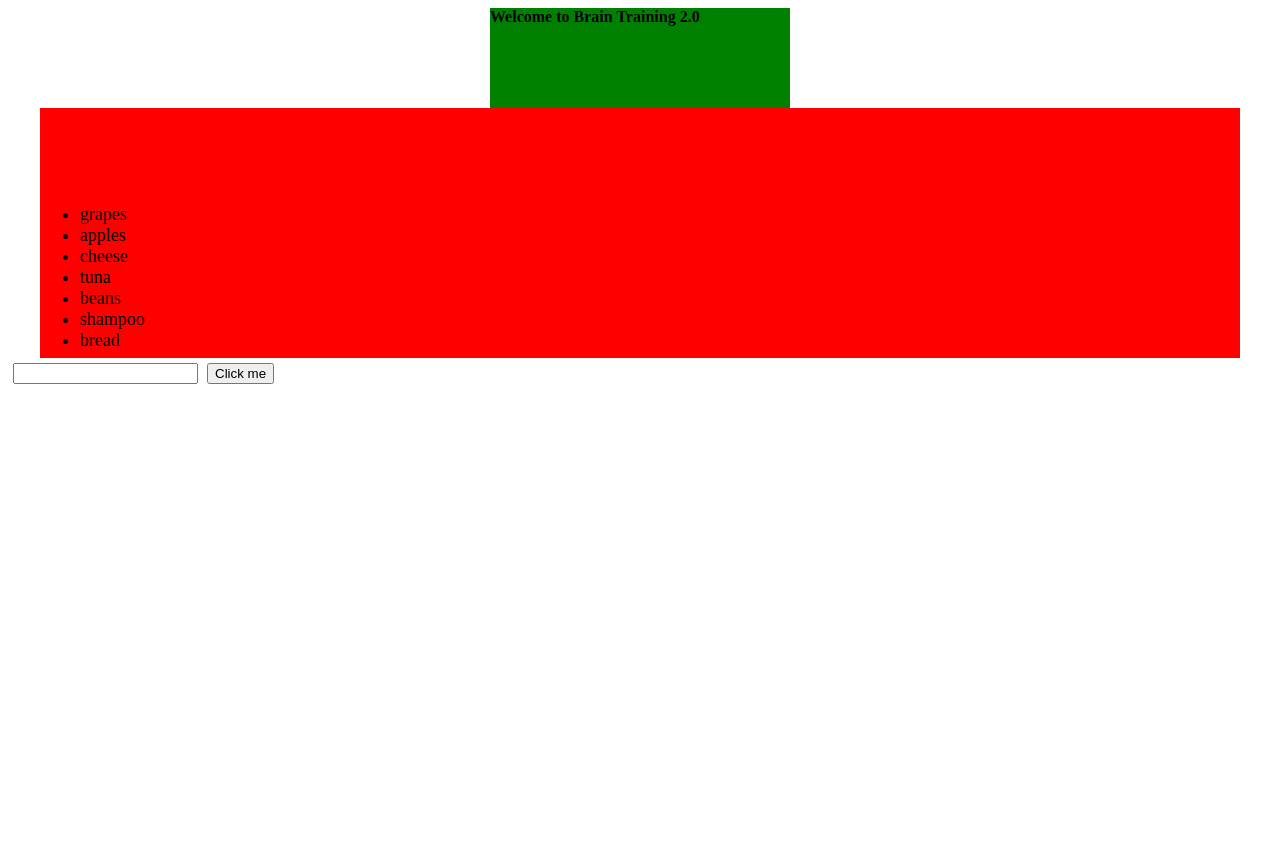
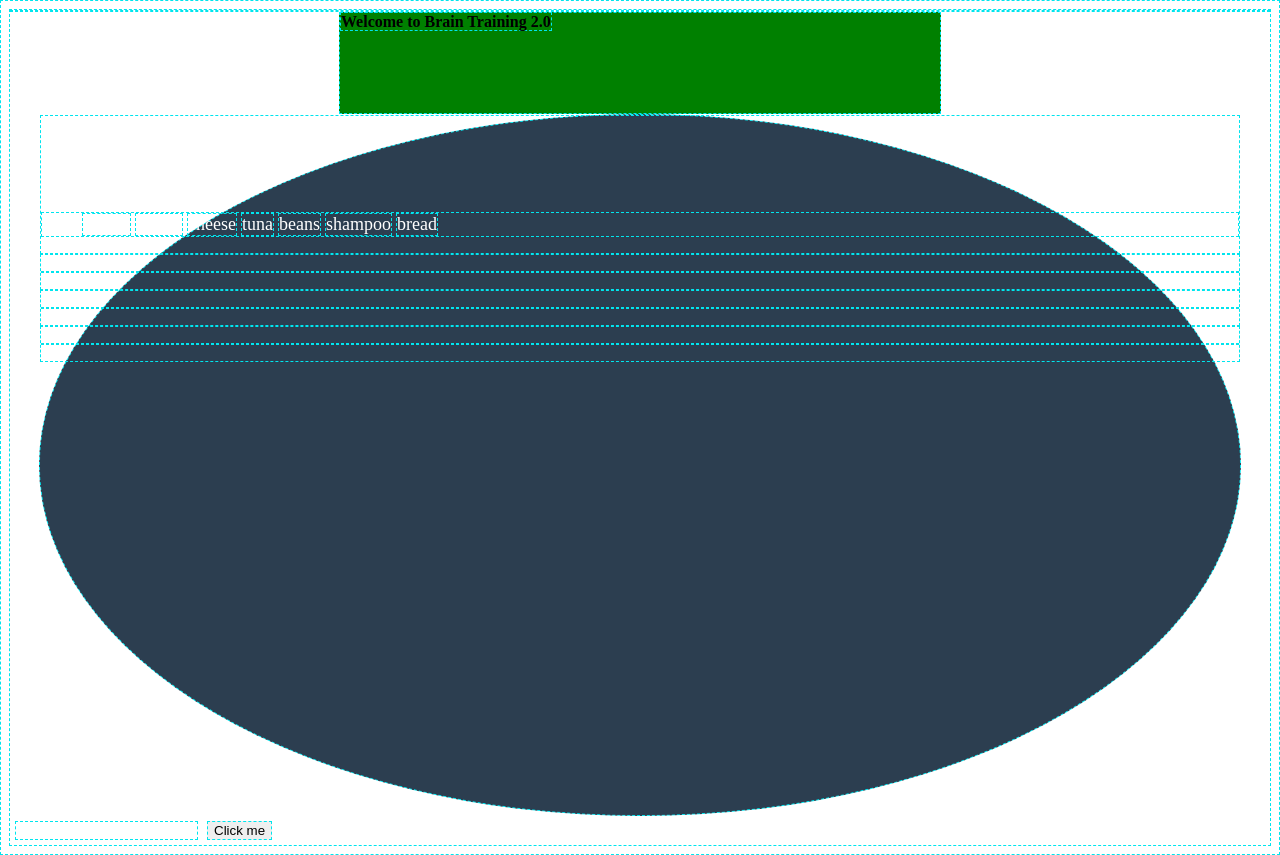
Before and after one commit to sophiedick/projectOne, a plain HTML site: page index.html in a window 1280 px wide. Before the commit the page ends 800 px from the top, so only its background shows below. Drawn offline with nearby package versions, Linux system fonts and the light colour scheme.

Commit message:
End of sunday work

```diff
--- a/css/index.css
+++ b/css/index.css
@@ -1,17 +1,20 @@
-
+*{
+  border: 1px dashed #00E5EE;
+}
 
 div#gameContainer {
 	width: 1200px;
-	height:250px;
-	background-color: red;
+	height:700px;
+	background-color: #2c3e50;
 	margin: 0 auto;
 	position: relative;
+	border-radius: 50%;
 	/*margin-top: 50px*/
 }
 
 #messages {
 	/*position: absolute;*/
-	width: 300px;
+	width:600px;
 	height: 100px;
 	background-color: green;
 	margin-top:20px;
@@ -21,12 +24,20 @@ div#gameContainer {
 
 #grocerylistss{
 	margin-top: 700px;
+	text-align: center;
+	display: inline;
+	color: white;
+
 	/*position: absolute;*/
 }
 
 .List1 {
 	display: none;
 	font-size: 18px;
+	display: inline-block;
+	/*text-align: center;*/
+	margin:0 auto;
+	color: white;
 }
 
 .list2 {
@@ -51,7 +62,7 @@ div#gameContainer {
 
 .listContainer{
 	padding-top: 80px;
-	/*background-image: url("http://www.sparklebox.co.uk/blue/3721-3730/_wp_generated/pp50cce857_1b.jpg), no repeat");*/
+	/*background-image: url("http://www.sparklebox.co.uk/blue/3721-3730/_wp_generated/pp50cce857_1b.jpg), no repeat");
 }
 
 .listContainer2{
--- a/index.html
+++ b/index.html
@@ -4,7 +4,9 @@
 	<title>BrainSmart</title>
 	<link rel="stylesheet" type="text/css" href="css/index.css">
 	<script src="https://code.jquery.com/jquery-2.1.4.min.js"></script>
+	<script type="text/javascript" src="https://code.jquery.com/ui/1.11.4/jquery-ui.js"></script>
 	<script src="js/index.js"></script>
+
 
 </head>
 <body>
--- a/js/index.js
+++ b/js/index.js
@@ -76,15 +76,13 @@ var counter = 0;
 
 //This function shows Grocery List then hides it.
 function showList1(){
-	List1.show(function(){
-		// gameContainer.css("background", "url(http://www.sparklebox.co.uk/blue/3721-3730/_wp_generated/pp50cce857_1b.jpg) no-repeat");
-		});
-
+	List1.show();
 	setTimeout(function(){
 		List1.hide();
 		//function to pop up instructions - tell user to start entering guesses and hit submit
 	}, 10000);
-	};
+	}
+
 
 function showList2(){
 	List2.show();
@@ -113,13 +111,13 @@ function showList4(){
 
 
 
-// showList1(); // This calls the showListFunction - lists and shown and hidden.
-// setTimeout(showList2, 10000);
-// setTimeout(showList3, 20000);
-// setTimeout(showList4, 30000);
-// setTimeout(randomPlay, 40000);
+//ANIMATION FUNCTIONALITY
 
+// function animation(){
+// 	$(".listContainer").slide(left: "250px");
+// }
 
+// animation();
 // Randomly ask user for inputs
 
 var thisGameAnswerNumber = pickAList();
@@ -226,6 +224,4 @@ function startGame(){
 
 startGame();
 
-
-
 });
```
